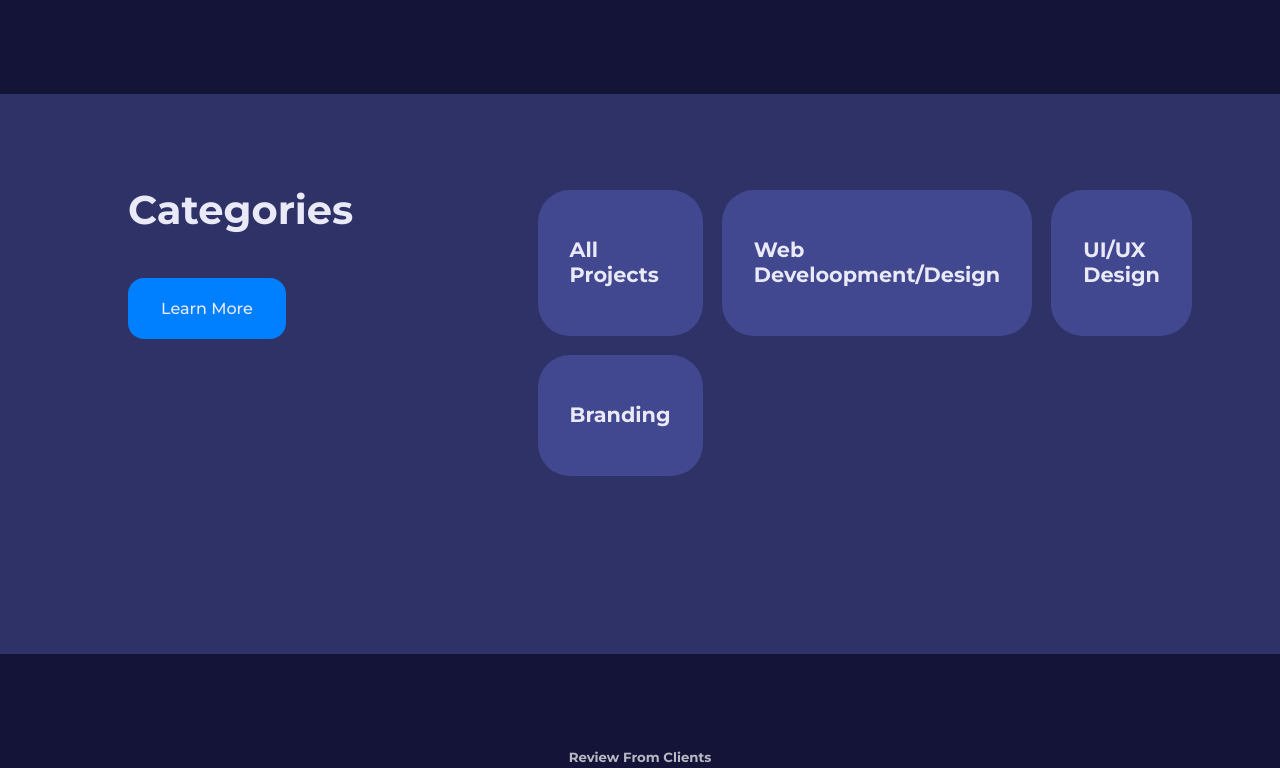
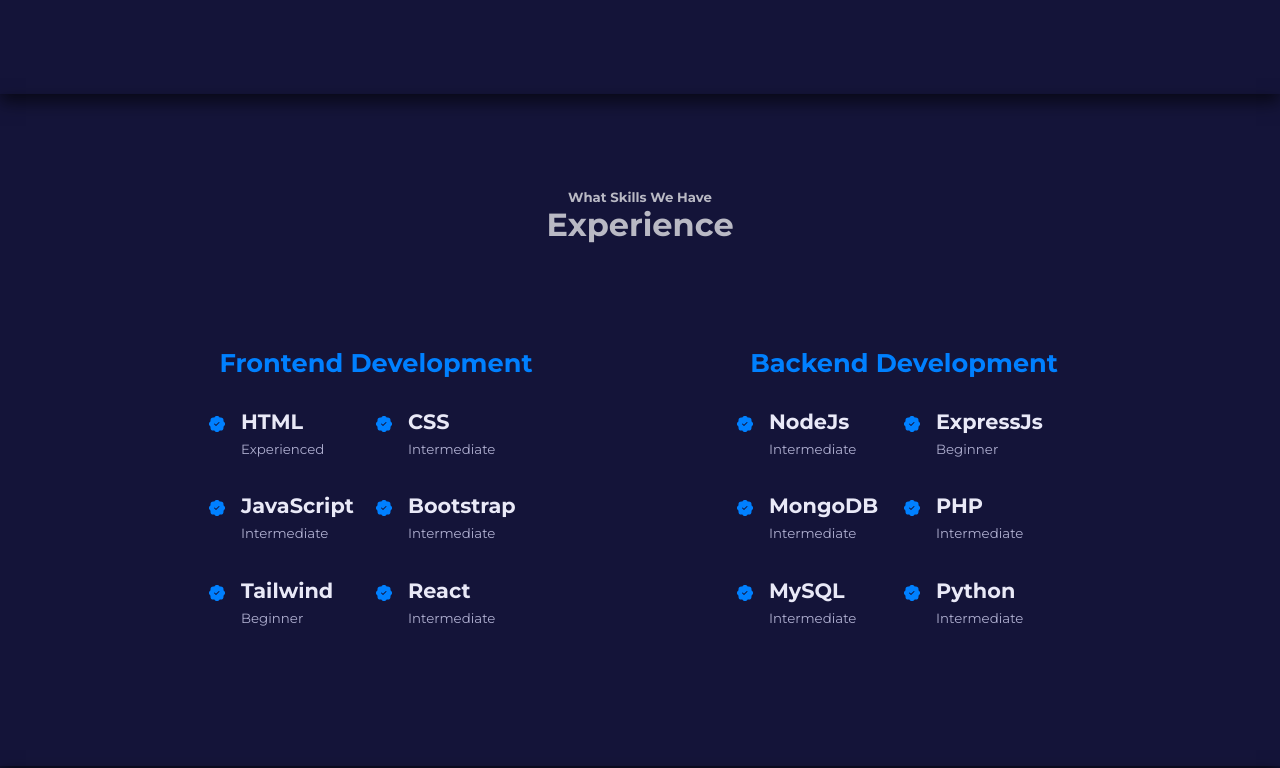
Before and after one commit to Kingkarzy/tech-bros, a React (Create React App) app: page / in a window 1280 px wide. Shown: the part 1726-2494 px from the top of the page. Built offline with nearby package versions, Linux system fonts and the light colour scheme.

Commit message:
Another Commit

```diff
--- a/src/components/Categories.jsx
+++ /dev/null
@@ -1,41 +0,0 @@
-import React from 'react'
-import './../pages/home/home.css'
-
-const Categories = () => {
-  return (
-
-    <section className="categories" id="categories">
-        <div className="container categories__container">
-            <div className="categories__left">
-                <h1>Categories</h1>
-                <p></p>
-                <a href="/projects" className="btn">Learn More</a>
-            </div>
-
-            <div className="categories__right">
-                <article className="category">
-                    <h4>All Projects</h4>
-                    {/* <!-- <p>Fully Functional Website</p> --> */}
-                </article>
-
-                <article className="category">
-                    <h4>Web Develoopment/Design</h4>
-                    {/* <!-- <p>Fully Functional Website</p> --> */}
-                </article>
-
-                <article className="category">
-                    <h4>UI/UX Design</h4>
-                    {/* <!-- <p>Fully Functional Website</p> --> */}
-                </article>
-
-                <article className="category">
-                    <h4>Branding</h4>
-                    {/* <!-- <p></p> --> */}
-                </article>
-            </div>
-        </div>
-    </section>
-  )
-}
-
-export default Categories
--- /dev/null
+++ b/src/components/Experiences.jsx
@@ -0,0 +1,140 @@
+import React from 'react'
+import './../pages/home/home.css'
+import {BsPatchCheckFill} from 'react-icons/bs'
+
+const Categories = () => {
+  return (
+
+<section id="experience">
+        <h5>What Skills We Have</h5>
+        <h2>Experience</h2>
+        <div className="container experience__container">
+          <div className="experience__frontend">
+            <h3>Frontend Development</h3>
+            <div className="experience__content">
+              <article className="experience__details">
+                <BsPatchCheckFill className='experience__details-icon'/>
+                <div>
+                  <h4>HTML</h4>
+                  <small className='text-light'>Experienced</small>
+                </div>
+              </article>
+              <article className="experience__details">
+                <BsPatchCheckFill className='experience__details-icon'/>
+                <div>
+                  <h4>CSS</h4>
+                  <small className='text-light'>Intermediate</small>
+                </div>
+              </article>
+              <article className="experience__details">
+                <BsPatchCheckFill className='experience__details-icon'/>
+                <div>
+                  <h4>JavaScript</h4>
+                  <small className='text-light'>Intermediate</small>
+                </div>
+              </article>
+              <article className="experience__details">
+                <BsPatchCheckFill className='experience__details-icon'/>
+                <div>
+                  <h4>Bootstrap</h4>
+                  <small className='text-light'>Intermediate</small>
+                </div>
+              </article>
+              <article className="experience__details">
+                <BsPatchCheckFill className='experience__details-icon'/>
+                <div>
+                  <h4>Tailwind</h4>
+                  <small className='text-light'>Beginner</small>
+                </div>
+              </article>
+              <article className="experience__details">
+                <BsPatchCheckFill className='experience__details-icon'/>
+                <div>
+                  <h4>React</h4>
+                  <small className='text-light'>Intermediate</small>
+                </div>
+              </article>
+            </div>
+          </div>
+
+          <div className="experience__backend">
+            <h3>Backend Development</h3>
+            <div className="experience__content">
+              <article className="experience__details">
+                <BsPatchCheckFill className='experience__details-icon'/>
+                <div>
+                  <h4>NodeJs</h4>
+                  <small className='text-light'>Intermediate</small>
+                </div>
+              </article>
+              <article className="experience__details">
+                <BsPatchCheckFill className='experience__details-icon'/>
+                <div>
+                  <h4>ExpressJs</h4>
+                  <small className='text-light'>Beginner</small>
+                </div>
+              </article>
+              <article className="experience__details">
+                <BsPatchCheckFill className='experience__details-icon'/>
+                <div>
+                  <h4>MongoDB</h4>
+                  <small className='text-light'>Intermediate</small>
+                </div>
+              </article>
+              <article className="experience__details">
+                <BsPatchCheckFill className='experience__details-icon'/>
+                <div>
+                  <h4>PHP</h4>
+                  <small className='text-light'>Intermediate</small>
+                </div>
+              </article>
+              <article className="experience__details">
+                <BsPatchCheckFill className='experience__details-icon'/>
+                <div>
+                  <h4>MySQL</h4>
+                  <small className='text-light'>Intermediate</small>
+                </div>
+              </article>
+              <article className="experience__details">
+                <BsPatchCheckFill className='experience__details-icon'/>
+                <div>
+                  <h4>Python</h4>
+                  <small className='text-light'>Intermediate</small>
+                </div>
+              </article>
+            </div>
+          </div>
+        </div>
+    </section>
+  )
+}
+
+export default Categories
+
+{/* <div className="categories__left">
+                <h1>Categories</h1>
+                <p></p>
+                <a href="/projects" className="btn">Learn More</a>
+            </div>
+
+            <div className="categories__right">
+                <article className="category">
+                    <h4>All Projects</h4>
+                    <p>Fully Functional Website</p>
+                </article>
+
+                <article className="category">
+                    <h4>Web Development/Design</h4>
+                    <p>Fully Functional Website</p>
+                </article>
+
+                <article className="category">
+                    <h4>UI/UX Design</h4>
+                    <p>Fully Functional Website</p>
+                </article>
+
+                <article className="category">
+                    <h4>Branding</h4>
+                    <p></p>
+                </article>
+            </div> */}
--- a/src/index.css
+++ b/src/index.css
@@ -1,5 +1,3 @@
-
-
 *, *::before, *::after{
     margin:0;
     padding:0;
@@ -63,6 +61,7 @@ body{
 
 section{
     padding: 6rem 0;
+    box-shadow: 0 0.5rem 1rem rgba(0, 0, 0, 0.6);
 }
 
 section h2 {
--- a/src/pages/about/about.css
+++ b/src/pages/about/about.css
@@ -47,8 +47,8 @@
     margin: 1rem 0 1rem;
 }
 #heart__icon{
-    font-size:12px;
-    color:red;
+    font-size:16px;
+    color:#ff3210;
 }
 
 /* =========== MEDIA QUERIES (TABLETS) ========== */
--- a/src/pages/home/Home.jsx
+++ b/src/pages/home/Home.jsx
@@ -2,7 +2,7 @@ import React from 'react'
 import './home.css'
 import Header from '../../components/header/MainHeader'
 import Services from '../../components/Services'
-import Categories from '../../components/Categories'
+import Experiences from '../../components/Experiences'
 import Testimonials from '../../components/Testimonials'
 
 const Home = () => {
@@ -10,7 +10,7 @@ const Home = () => {
     <>
       <Header />
       <Services />
-      <Categories />
+      <Experiences />
       <Testimonials />
     </>
   )
--- a/src/pages/home/home.css
+++ b/src/pages/home/home.css
@@ -1,3 +1,4 @@
+/**=========== HEADER ==========**/
 .main__header {
     height: 100vh;
     display: grid;
@@ -104,133 +105,47 @@
 }
 
 
-
-/* =========== MEDIA QUERIES (TABLET) ========== */
-@media screen and (max-width: 1024px) {
-    .services__container{
-        grid-template-columns: 1fr 1fr;
-        gap: 2rem;
-    }
-
-    .service {
-        height: auto;
-    }
+/**=========== EXPERIENCES ==========**/
+.experience__container{
+    display: grid;
+    grid-template-columns: 1fr 1fr;
+    gap: 2rem;
 }
 
-/* =========== MEDIA QUERIES (PHONES) ========== */
-@media screen and (max-width: 600px) {
-    .services__container{
-        grid-template-columns: 1fr;
-        gap: 1.5rem;
-    }
+.experience__container > div{
+    background: var(--color-bg-variant);
+    padding: 2.4rem 5rem;
+    border-radius: 2rem;
+    border: 1px solid transparent;
+    transition: var(--tansition);
 }
 
-
-/**=========== CATEGORIES ==========**/
-.categories{
-    background: var(--color-bg1);
-    height: 35rem;
+.experience__container > div:hover{
+    background: transparent;
+    border-color: var(--color-primary-variant);
+    cursor: default;
 }
 
-.categories h1 {
-    line-height: 1;
-    margin-bottom: 3rem;
+.experience__container > div h3 {
+    text-align: center;
+    margin-bottom: 2rem;
+    color: var(--color-primary);
 }
 
-.categories__container{
+.experience__content {
     display: grid;
-    grid-template-columns: 40% 60%;
+    grid-template-columns: 1fr 1fr;
+    row-gap: 2rem;
 }
 
-.categories__left{
-    margin-right: 4rem;
+.experience__details {
+    display: flex;
+    gap: 1rem;
 }
 
-.categories__left p{
-    margin: 1rem 0 3rem;
-}
-
-.categories__right{
-    display: grid;
-    grid-template-columns: repeat(3, 1fr);
-    gap: 1.2rem;
-}
-
-.category{
-    background: var(--color-bg2);
-    padding: 2rem;
-    border-radius: 2rem;
-    transition: var(--transition);
-}
-
-.category:hover{
-    box-shadow: 0 1rem 1rem rgba(0, 0, 0, 3);
-    z-index: 1;
-}
-
-.category:nth-child(2) .category__icon{
-    background: var(--color-danger);
-}
-
-.category:nth-child(3) .category__icon{
-    background: var(--color-success);
-}
-
-.category:nth-child(4) .category__icon{
-    background: var(--color-warning);
-}
-
-.category:nth-child(5) .category__icon{
-    background: var(--color-success);
-}
-
-.category__icon {
-    background: var(--color-primary);
-    padding: 0.7rem;
-    border-radius: 0.9rem;
-}
-
-.category h4 {
-    margin: 1rem 0 1rem;
-}
-
-.category p{
-    font-size: 0.85rem;
-}
-
-
-/* ============= MEDIA QUERIES (TABLETS) ============== */
-@media screen and (max-width: 1024px) {
-    .categories{
-        height: auto;
-    }
-
-    .categories__container{
-        grid-template-columns: 1fr;
-        gap: 3rem;
-    }
-
-    .categories__left{
-        margin-right: 0;
-    }
-}
-
-/* ============= MEDIA QUERIES (PHONES) ============== */
-@media screen and (max-width: 600px) {
-    .categories__right{
-        grid-template-columns: 1fr 1fr;
-        gap: 0.7rem;
-    }
-
-    .category{
-        padding: 1rem;
-        border-radius: 1rem;
-    }
-
-    .category__icon {
-        margin-top: 4px;
-        display: inline-block;
-    }
+.experience__details-icon {
+    margin-top: 6px;
+    color: var(--color-primary);
 }
 
 
@@ -271,6 +186,35 @@
 
 /* =========== MEDIA QUERIES (TABLET) ========== */
 @media screen and (max-width: 1024px) {
+
+
+
+    /**=========== SERVICES ==========**/
+    .services__container{
+        grid-template-columns: 1fr 1fr;
+        gap: 2rem;
+    }
+
+    .service {
+        height: auto;
+    }
+
+    /**=========== EXPERIENCES ==========**/
+    .experience__container{
+        grid-template-columns: 1fr;
+    }
+
+    .experience__container > div {
+        width: 80%;
+        padding: 2rem;
+        margin: 0 auto;
+    }
+
+    .experience__content{
+        padding: 1rem;
+    }
+
+    /**=========== TESTIMONIALS ==========**/
     .container.testimonials__container {
         width: 60%;
     }
@@ -278,6 +222,25 @@
 
 /* =========== MEDIA QUERIES (PHONES) ========== */
 @media screen and (max-width: 600px) {
+
+
+    /**=========== SERVICES ==========**/
+    .services__container{
+        grid-template-columns: 1fr;
+        gap: 1.5rem;
+    }
+
+    /**=========== EXPERIENCES ==========**/
+    .experience__container{
+        gap: 1rem;
+    }
+
+    .experience__container > div {
+        width: 100%;
+        padding: 2rem 1rem;
+    }
+
+    /**=========== TESTIMONIALS ==========**/
     .container.testimonials__container{
         width: var(--container-width-sm);
     }
--- a/src/pages/projects/Projects.jsx
+++ b/src/pages/projects/Projects.jsx
@@ -17,7 +17,7 @@ const Portfolio = () => {
                 <div className="portfolio__item-image">
                   <img src={image} alt={title} />
                 </div>
-                <h3>{title}</h3>
+                <h4>{title}</h4>
                 <div className='portfolio__item-cta'>
                   <a href={github} target="_blank" rel="noopener noreferrer" className='btn'><AiOutlineGithub/> Github</a>
                   <a href={demo} target="_blank" rel="noopener noreferrer" className='btn btn-primary'>Live Demo</a>
```
Also changed, not shown: src/UI/Card.jsx (added, +11 -0 lines).
